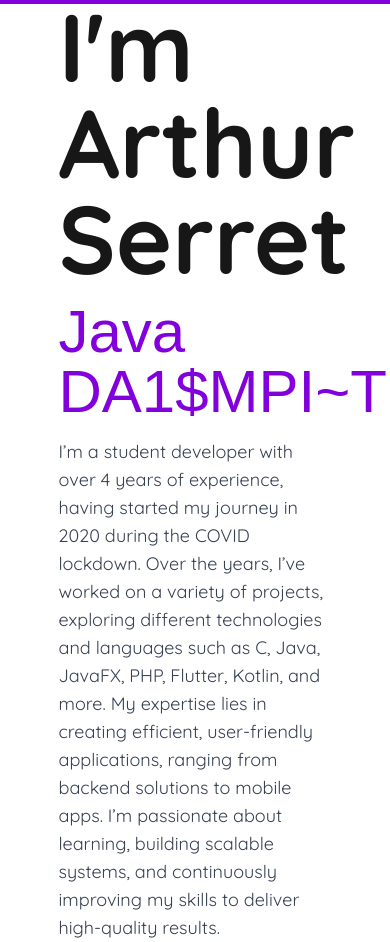
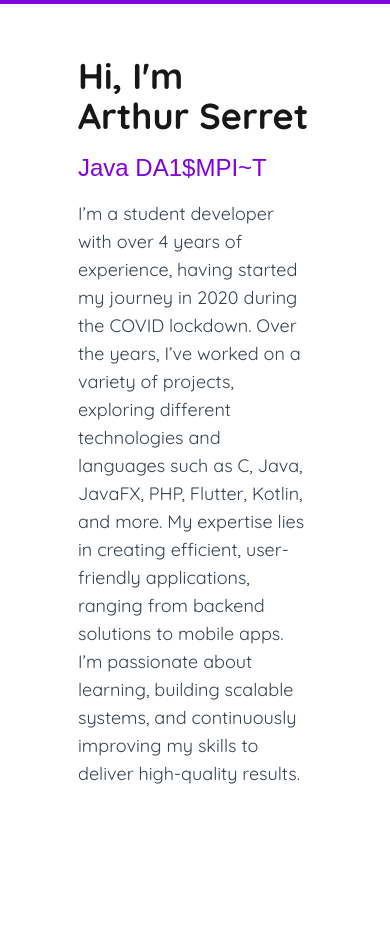
Before and after one commit to Infuseting/RPortfolio, a Next.js app: page / in a window 390 px wide. After the commit the page ends 844 px from the top, so only its background shows below. Built offline with nearby package versions, Linux system fonts and the light colour scheme.

Commit message:
refactor: improve responsive margin settings for Home component in ScrollLinked

```diff
--- a/src/app/element/home.tsx
+++ b/src/app/element/home.tsx
@@ -64,7 +64,7 @@ function Typing({ words, intervalMs = 10000 }: TypingProps) {
         };
     }, [wordIndex, words, intervalMs]);
 
-    return <motion.p whileInView={{ opacity: 1, x: 0 }} initial={{ opacity: 0, x: -100 }} transition={{ duration: 0.5 }} className="text-purple-700 text-6xl mb-4">{display}</motion.p>;
+    return <motion.p whileInView={{ opacity: 1, x: 0 }} initial={{ opacity: 0, x: -100 }} transition={{ duration: 0.5 }} className="text-purple-700 md:text-6xl text-2xl mb-4">{display}</motion.p>;
 }
 export default function Home({ onIntroEnd }: { onIntroEnd?: () => void }) {
     const homeRef = React.useRef<HTMLDivElement | null>(null);
@@ -164,7 +164,7 @@ export default function Home({ onIntroEnd }: { onIntroEnd?: () => void }) {
 
 
     return (
-        <div id="home" className="container mx-auto h-screen relative w-fit-content">
+        <div id="home" className="container mx-auto min-h-screen flex align-center items-center relative w-fit-content">
             {/* Animated intro title */}
             {(phase !== 'showContent') && (
                 <motion.div
@@ -175,7 +175,7 @@ export default function Home({ onIntroEnd }: { onIntroEnd?: () => void }) {
                 >
                     <motion.h1
                         id="intro-title"
-                        className={`text-8xl font-bold mb-4 font-rounded ${alignLeft ? "text-left" : "text-center"}`}
+                        className={`md:text-8xl text-4xl font-bold mb-4 font-rounded ${alignLeft ? "text-left" : "text-center"}`}
                         initial={{ opacity: 0 }}
                         animate={{ opacity: 1 }}
                         transition={{ duration: 0.5 }}
@@ -199,7 +199,7 @@ export default function Home({ onIntroEnd }: { onIntroEnd?: () => void }) {
             {/* Main content appears after intro animation */}
             {phase === 'showContent' && (
                 <div className="flex justify-center align-center flex-col h-full">
-                    <motion.h1 className="text-8xl font-bold mb-4 font-rounded" initial={{ opacity: 1, x: -50 }} animate={{ opacity: 1, x: 0 }} transition={{ duration: 0.5 }}>Hi, I&apos;m<br />Arthur Serret</motion.h1>
+                    <motion.h1 className="md:text-8xl text-4xl font-bold mb-4 font-rounded" initial={{ opacity: 1, x: -50 }} animate={{ opacity: 1, x: 0 }} transition={{ duration: 0.5 }}>Hi, I&apos;m<br />Arthur Serret</motion.h1>
                     {showTyping && (
                         <Typing words={["Java Developer", "Full-Stack Developer", "SQL Developer", "Docker Rookie"]} intervalMs={10000} />
                     )}
--- a/src/app/page.tsx
+++ b/src/app/page.tsx
@@ -38,7 +38,7 @@ function ScrollLinked() {
   const [showRest, setShowRest] = useState(false);
   return (
     <div className="">
-      <div className="mx-[15%]">
+      <div className="2xl:mx-[7.5%] xl:mx-[7.5%] lg:mx-[10%] md:mx-[15%] sm:mx-[20%] mx-[20%]">
         <Home onIntroEnd={() => setShowRest(true)} />
       </div>
       {showRest && (
```
